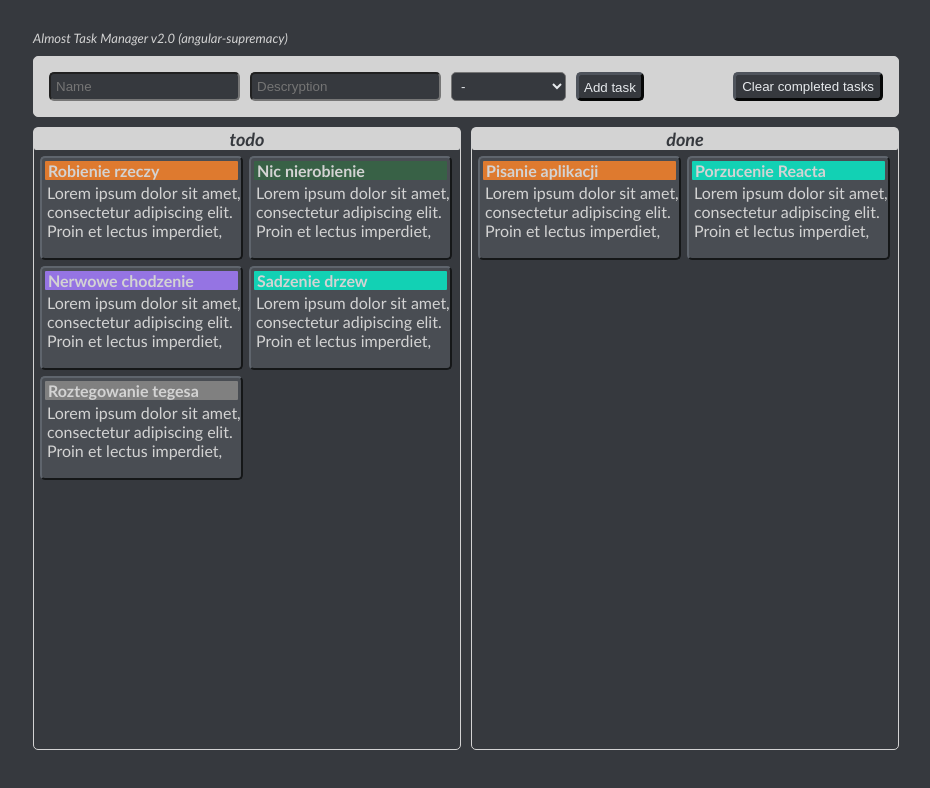
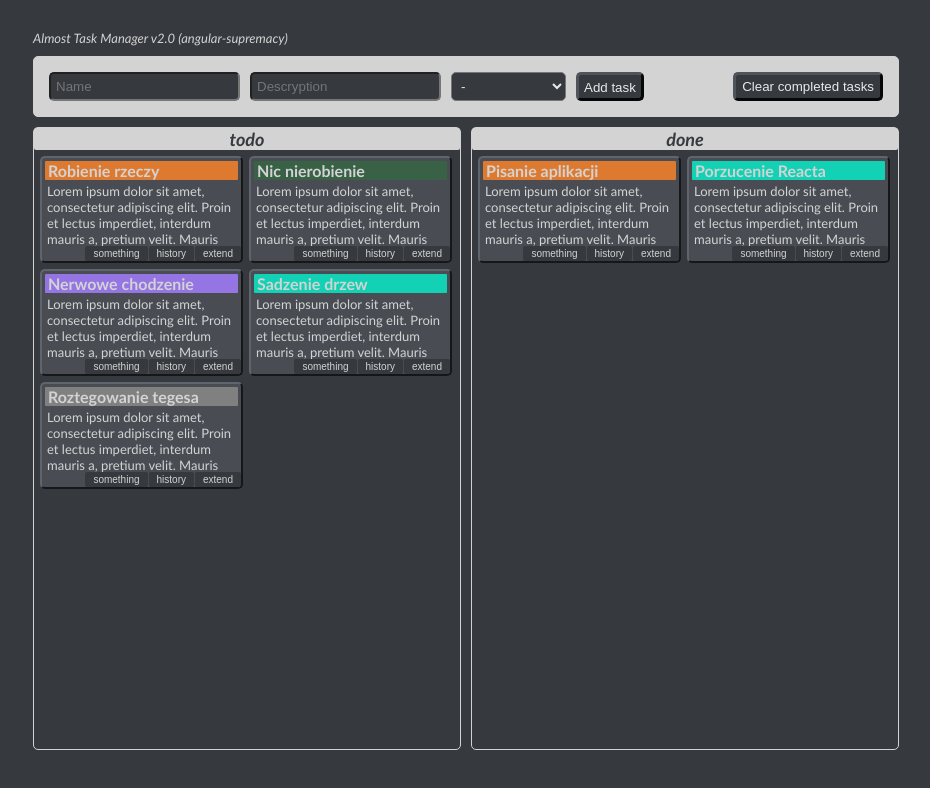
Before and after one commit to PawelKuruc/angular-supremacy, an Angular app: page / in a window 1280 px wide. Shown: the top 788 px of the page, without its empty margins (174-1104 px from the left). Built offline with nearby package versions, Linux system fonts and the light colour scheme.

Commit message:
item buttons

```diff
--- a/src/app/data-model/Task.ts
+++ b/src/app/data-model/Task.ts
@@ -53,5 +53,5 @@ export class Task {
         }
     }
 
-    showTaskHistory(){ console.log('[ "'+this.name.toUpperCase()+'" HISTORY ]\n\n'+this.history); }
+    showTaskHistory(){ alert('[ "'+this.name.toUpperCase()+'" HISTORY ]\n\n'+this.history); }
 }
--- a/src/app/task-item/task-item.component.css
+++ b/src/app/task-item/task-item.component.css
@@ -1,9 +1,8 @@
 .content{
-    height: 100px;
+    height: 103px;
     display: grid;
     grid-template-columns: 1fr;
     grid-template-rows: 25px 1fr 15px;
-
 }
 
 .top-bar{
@@ -27,9 +26,34 @@
     grid-row-end: 3;
     padding-left: 5px;
     overflow: hidden;
+    font-size: small;
 }
 
 .bot-controls{
     grid-row-start: 3;
     grid-row-end: 4;
 }
+
+button{
+    margin-left: 1px;
+    padding: 2px 8px 2px 8px;
+    width: max-content;
+    float: right;
+
+    background-color: #36393e;
+
+
+    font-size: x-small;
+    color: lightgray;
+    border: none;
+    border-radius: 2px;
+}
+
+button:hover {
+    background-color: #494d53;
+}
+
+button:active {
+    border: 1px inset gray;
+    color: gray;
+}
--- a/src/app/task-item/task-item.component.html
+++ b/src/app/task-item/task-item.component.html
@@ -1,4 +1,7 @@
-<div class="content">
+<div
+    class="content"
+    [ngStyle]="{'height': (descExtend) ? 'auto' : '103px'}"
+>
     <div
         class="top-bar"
         [style.--color]="task.getAssignedUser().color"
@@ -16,6 +19,13 @@
     <div
         class="bot-controls"
     >
-
+        <button
+            (click)="descExtend ? descExtend=false : descExtend=true"
+        >
+            <span *ngIf="!descExtend">extend</span>
+            <span *ngIf="descExtend">hide</span>
+        </button>
+        <button (click)="task.showTaskHistory()">history</button>
+        <button (click)="someButtonFutureImplementation()">something</button>
     </div>
 </div>
--- a/src/app/task-item/task-item.component.ts
+++ b/src/app/task-item/task-item.component.ts
@@ -9,12 +9,17 @@ import { Task } from '../data-model/Task';
 export class TaskItemComponent implements OnInit {
   @Input() task!: Task;
   mouseOverTopBar: boolean;
+  descExtend: boolean;
 
   constructor() {
     this.mouseOverTopBar = false;
+    this.descExtend = false;
   }
 
   ngOnInit(): void {
   }
 
+  someButtonFutureImplementation(){
+    alert('Button for future implementation.');
+  }
 }
```
